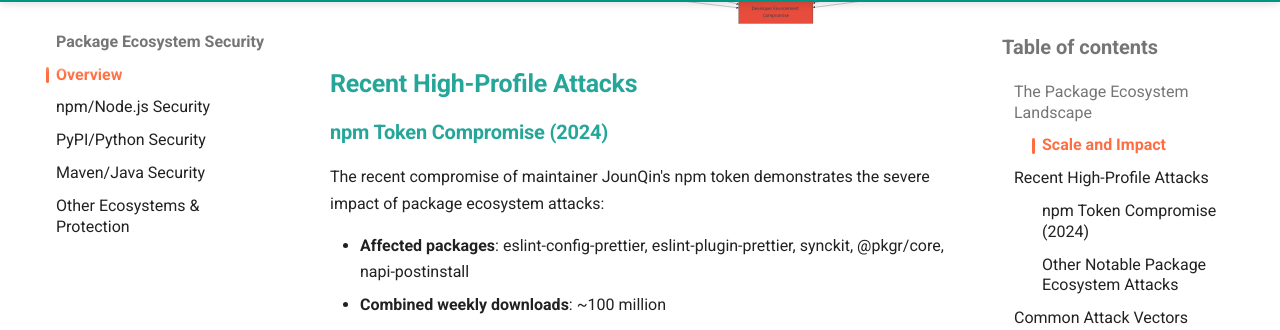
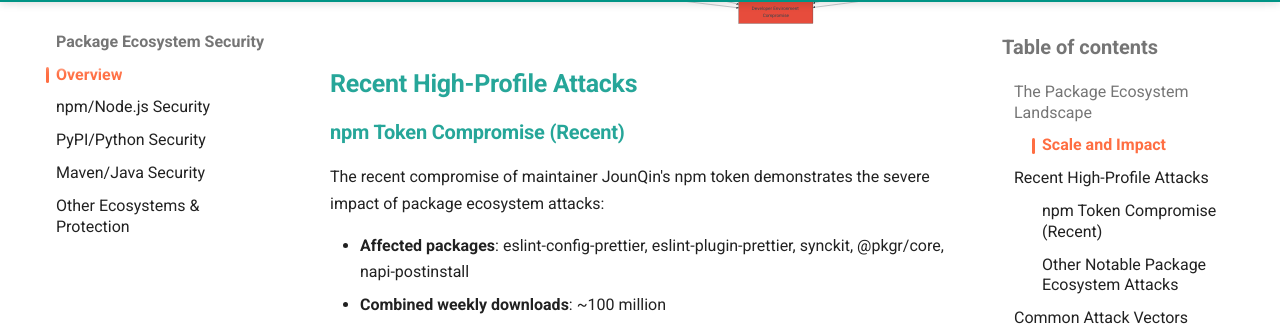
Before and after one commit to harekrishnarai/software-supply-chain-security-notes, an MkDocs documentation site: the page built from docs/package-ecosystems/overview.md, in a window 1280 px wide and 900 px high, scrolled down 1067 px. Shown: the part 140-470 px from the top of the window. Built offline with MkDocs 1.6.1 and Material for MkDocs 9.7.7, drawn with Linux system fonts in a browser that asks for light colours; comment, search, counter and statistics services are not loaded.

Commit message:
Update npm incident timing from "2024" to "Recent" to reflect accurate timing
Co-authored-by: harekrishnarai <63994966+harekrishnarai@users.noreply.github.com>

```diff
--- a/docs/package-ecosystems/overview.md
+++ b/docs/package-ecosystems/overview.md
@@ -52,7 +52,7 @@ graph TD
 
 ## Recent High-Profile Attacks
 
-### npm Token Compromise (2024)
+### npm Token Compromise (Recent)
 
 The recent compromise of maintainer JounQin's npm token demonstrates the severe impact of package ecosystem attacks:
 
```
Also changed, not shown: docs/index.md (+1 -1 lines), docs/package-ecosystems/npm-security.md (+1 -1 lines).
